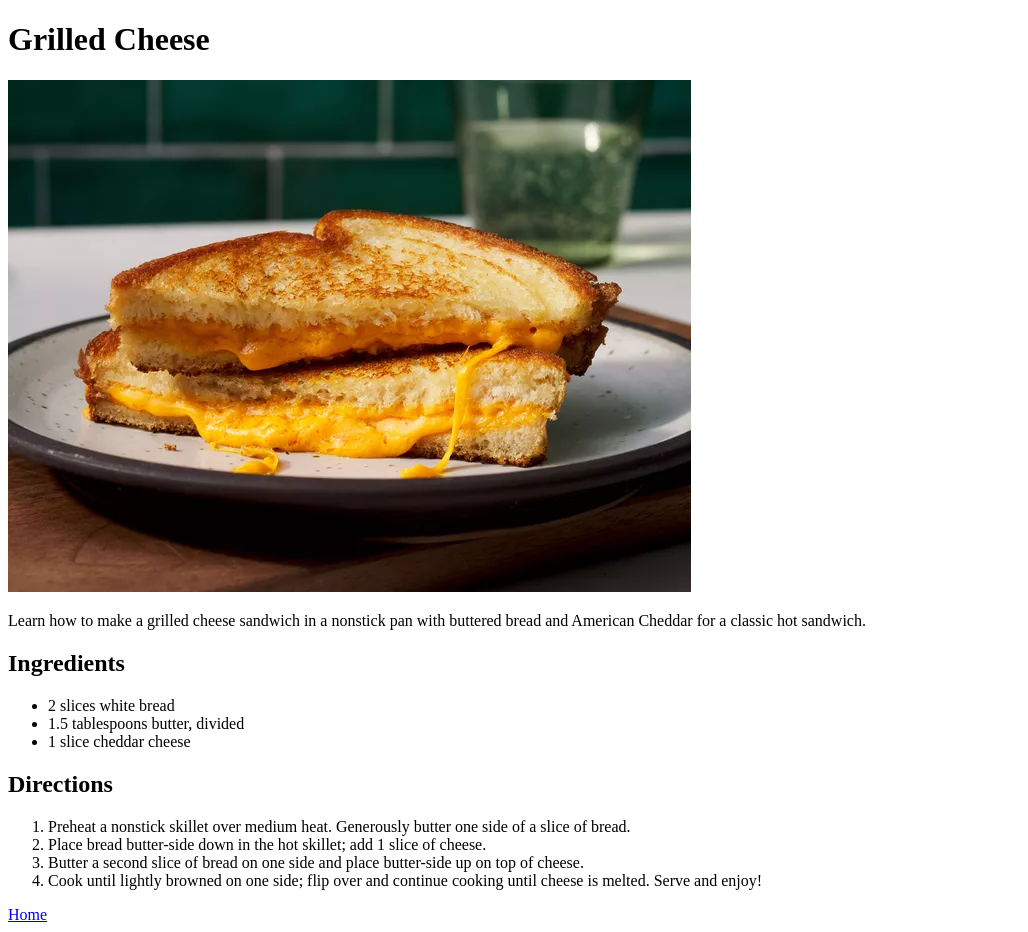
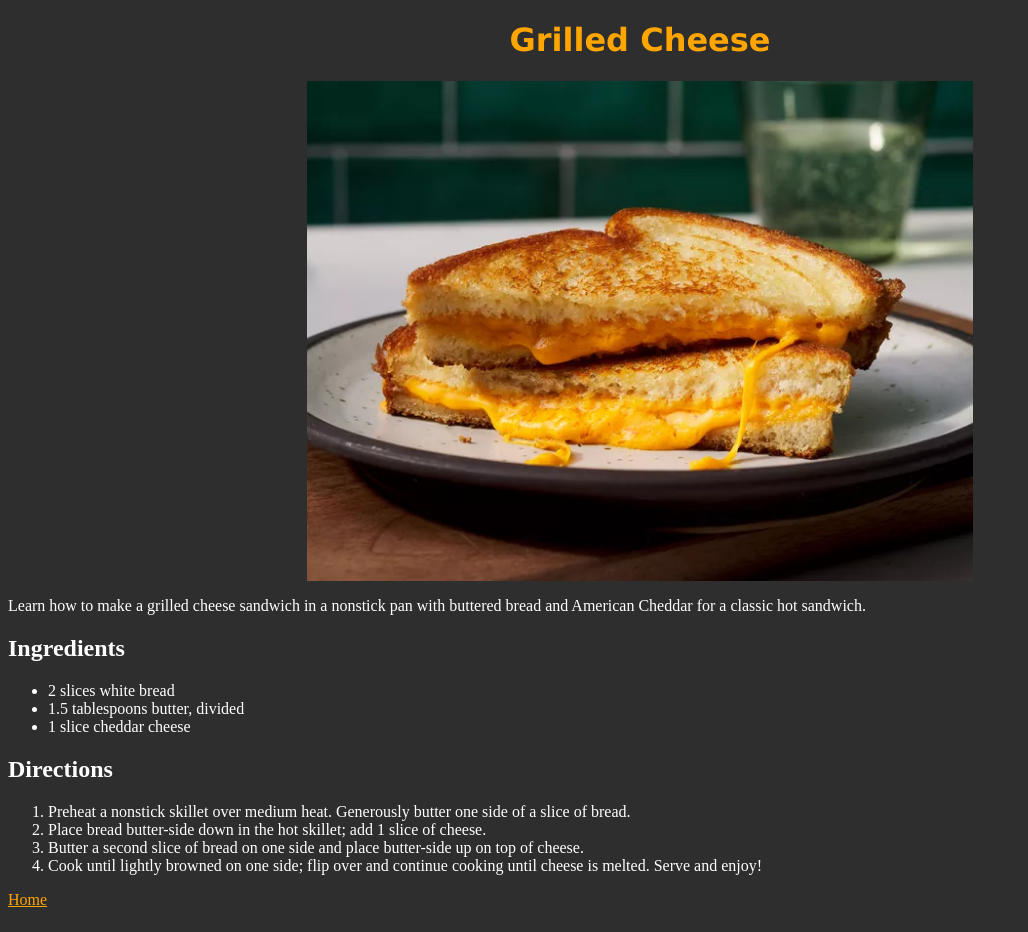
Before and after one commit to Isaac-Sands/odin-recipes, a plain HTML site: page recipes/grilled_cheese.html in a window 1280 px wide. Shown: the whole page, without its empty margins (0-1028 px from the left). Drawn offline with Linux system fonts and the light colour scheme; files that its build step writes are made by us from their sources.

Commit message:
Add styles to CSS file correct html css path

```diff
--- a/recipes/grilled_cheese.html
+++ b/recipes/grilled_cheese.html
@@ -3,7 +3,7 @@
 <head>
     <meta charset="UTF-8">
     <meta name="viewport" content="width=device-width, initial-scale=1.0">
-    <link rel="stylesheet" href="styles.css">
+    <link rel="stylesheet" href="../styles.css">
     <title>Odin Recipes</title>
 </head>
 <body>
--- a/styles.css
+++ b/styles.css
@@ -0,0 +1,22 @@
+body {
+    background-color: rgb(46, 46, 46);
+    color: white;
+}
+
+a {
+    color: orange;
+}
+
+h1 {
+    font-family: Verdana, Geneva, Tahoma, sans-serif;
+    text-align: center;
+    color: orange;
+}
+
+img {
+    height: 500px;
+    width: auto;
+    display: block;
+    margin-left: auto;
+    margin-right: auto;
+}
```
Also changed, not shown: recipes/pizza.html (+1 -1 lines), recipes/scrambled_eggs.html (+1 -1 lines).
